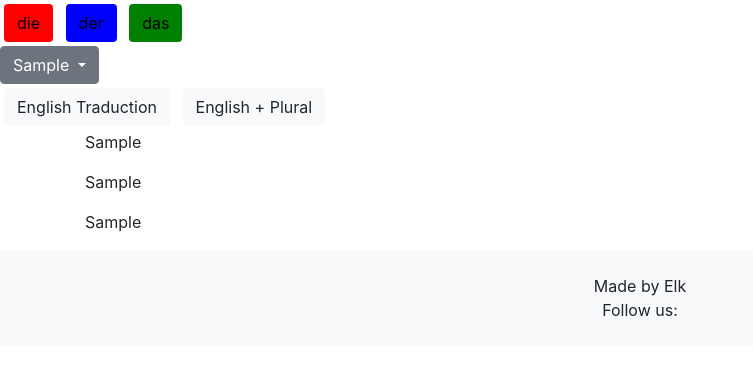
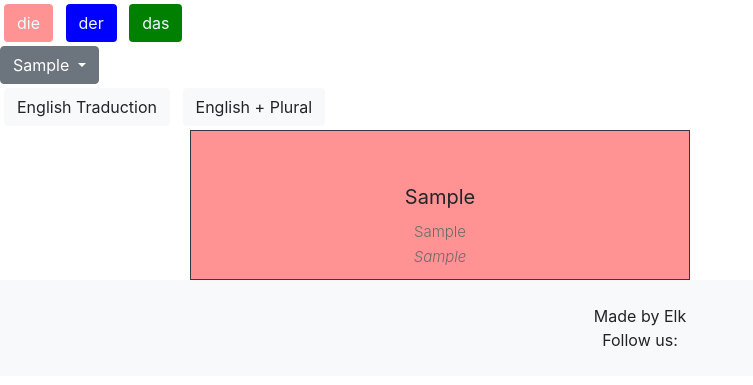
Before and after one commit to LaurePiechaczyk/project4-code-institute-django, a Django app: page /go_to_category/1 in a window 1280 px wide. Shown: the part 56-441 px from the top of the page, without its empty margins (0-753 px from the left). Run offline with Django 3.2, Linux system fonts and the light colour scheme; tables that the repository leaves empty hold one stand-in row (values such as "Sample post"); some libraries are stand-ins or nearby versions.

Commit message:
starting with front end

```diff
--- a/home/views.py
+++ b/home/views.py
@@ -3,7 +3,7 @@ from .models import Noun, NounCategory
 
 ##############
 
-number_of_displayed_word = 4
+number_of_displayed_word = 6
 ##############
 # Create your views here.
 
--- a/static/css/style.css
+++ b/static/css/style.css
@@ -10,7 +10,7 @@ h1 {
 
 /* color class */
 .die-color {
-  background-color: red;
+  background-color: rgba(255, 0, 0, 0.425);
 }
 
 .der-color {
@@ -20,3 +20,54 @@ h1 {
 .das-color {
   background-color: green;
 }
+
+button {
+  color: aliceblue;
+  text-decoration: none;
+}
+
+.btn {
+  text-decoration: none;
+}
+
+a {
+  text-decoration: none;
+}
+
+.die-der-das-buttons a {
+  color: aliceblue;
+
+}
+
+.die-der-das-buttons a :hover{
+  box-shadow: 2px 2px 5px 0 rgba(0, 0, 0, 0.16), 0 2px 10px 0 rgba(0, 0, 0, 0.12);
+}
+
+.all-words-display-container {
+  max-width: 900px;
+}
+
+.words-container {
+  display: flex;
+  align-items: center;
+  justify-content: center;
+  min-height: 150px;
+  max-width: 500px;
+  font-size: 15px;
+}
+
+.words-container p:nth-child(1) {
+  font-size: 20px;
+}
+
+.words-container p:nth-child(2) {
+  font-style:italic;
+  position: absolute;
+  color: #6d6b6b;
+  bottom: -5px;
+}
+.words-container p:nth-child(3) {
+  position: absolute;
+  color: #6d6b6b;
+  bottom: 20px;
+}
--- a/templates/base.html
+++ b/templates/base.html
@@ -24,7 +24,7 @@
 <body>
 
 <!-- Navigation -->
-<nav class="navbar navbar-expand-lg navbar-light bg-light">
+<nav class="navbar navbar-expand-md navbar-light bg-light">
     <a class="navbar-brand" href="#"></a>
     <button class="navbar-toggler" type="button" data-toggle="collapse" data-target="#navbarText" aria-controls="navbarText" aria-expanded="false" aria-label="Toggle navigation">
         <span class="navbar-toggler-icon"></span>
--- a/templates/home/index.html
+++ b/templates/home/index.html
@@ -3,6 +3,8 @@
 <script type="module" src="static/scripts/home/home.js"></script>
 
 <!-- {{ request.path }} {{theme_id}} {{theme}} {{theme.id}}   -->
+
+<div>
 
   {% if user.username %}
   <p>Welcome {{user.username}}</p>
@@ -10,6 +12,7 @@
 
   <!-- butons die der das -->
   {% if theme.id %}
+  <div class="die-der-das-buttons">
     <a href="{% url 'categorie_feminine' theme.id %}">
       <button type="submit" class="btn die-color m-1">die</button>
     </a>
@@ -21,8 +24,10 @@
     <a href="#">
       <button type="submit" class="btn das-color m-1">das</button>
     </a>
+  </div>
+
   {% else %}
-  <div>
+    <div class="die-der-das-buttons">
       <a href="{% url 'feminine' %}">
         <button type="submit" class="btn die-color m-1">Die</button>
       </a>
@@ -56,18 +61,22 @@
     <button type="submit" class="btn btn-light m-1">English + Plural</button>
   </div>
 
-<div class="container">
-  <div class="grid-container">
+<div class="container all-words-display-container">
+  <div class="row">
     {% for noun in nouns %}
-
-    <div class="grid-item">
-      <p>{{ noun.german_noun }}</p>
-      <p>{{ noun.english_noun }}</p>
-      <p>{{ noun.german_plural }}</p>
-
+      <div class="col-sm die-color border border-dark text-center w-100 p-3 words-container">
+        <p class="german-noun ">{{ noun.german_noun }}</p>
+        <p class="english-noun font-weight-light">{{ noun.english_noun }}</p>
+        <p class="plural-noun font-weight-light">{{ noun.german_plural }}</p>
       </div>
+      {% if forloop.counter|divisibleby:3 %}
+    </div>
+    <div class="row">
+      {% endif %}
       {% endfor %}
   </div>
 </div>
 
+
+</div>
 {% endblock %}
```
Lines whose indentation alone changed are shown as unchanged.
